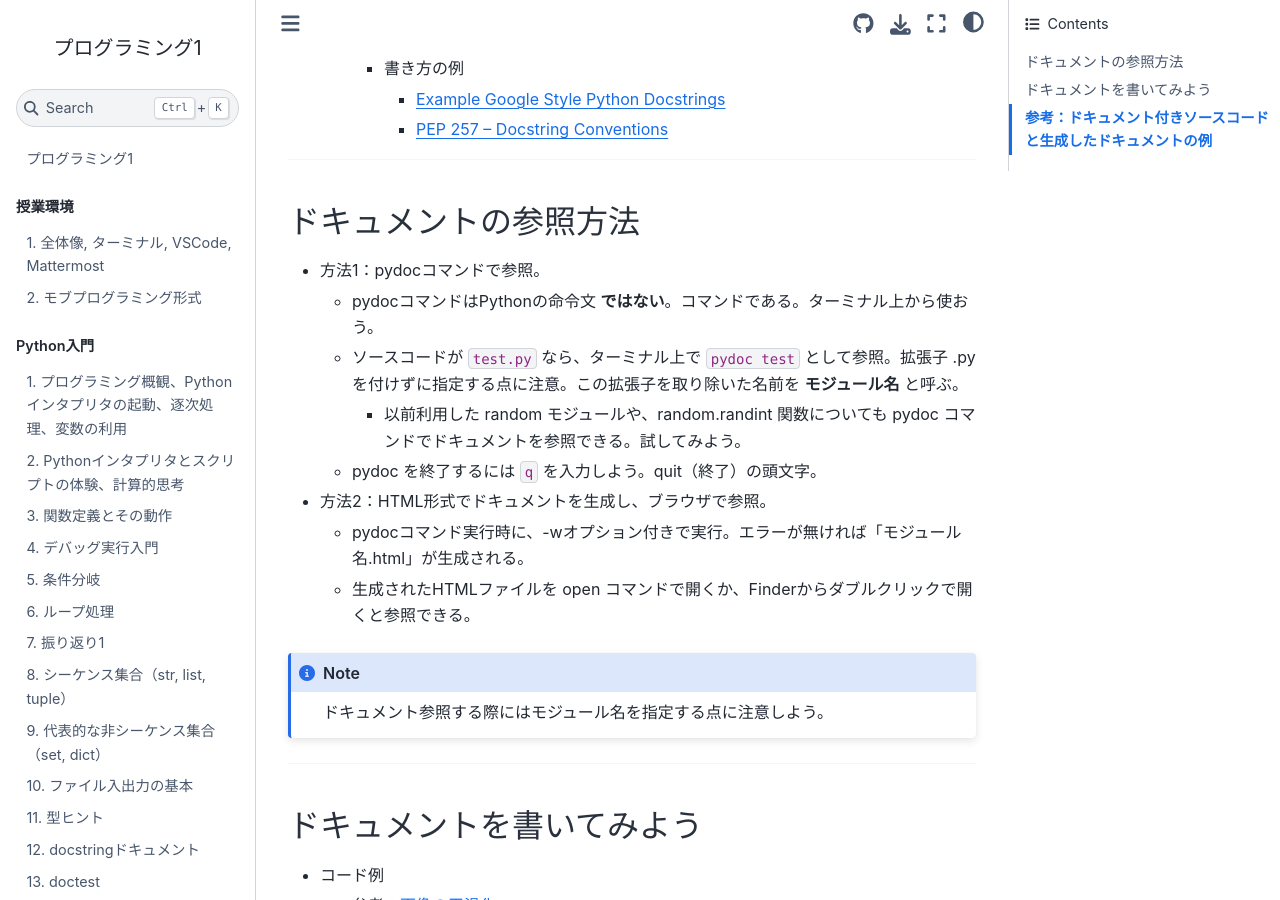
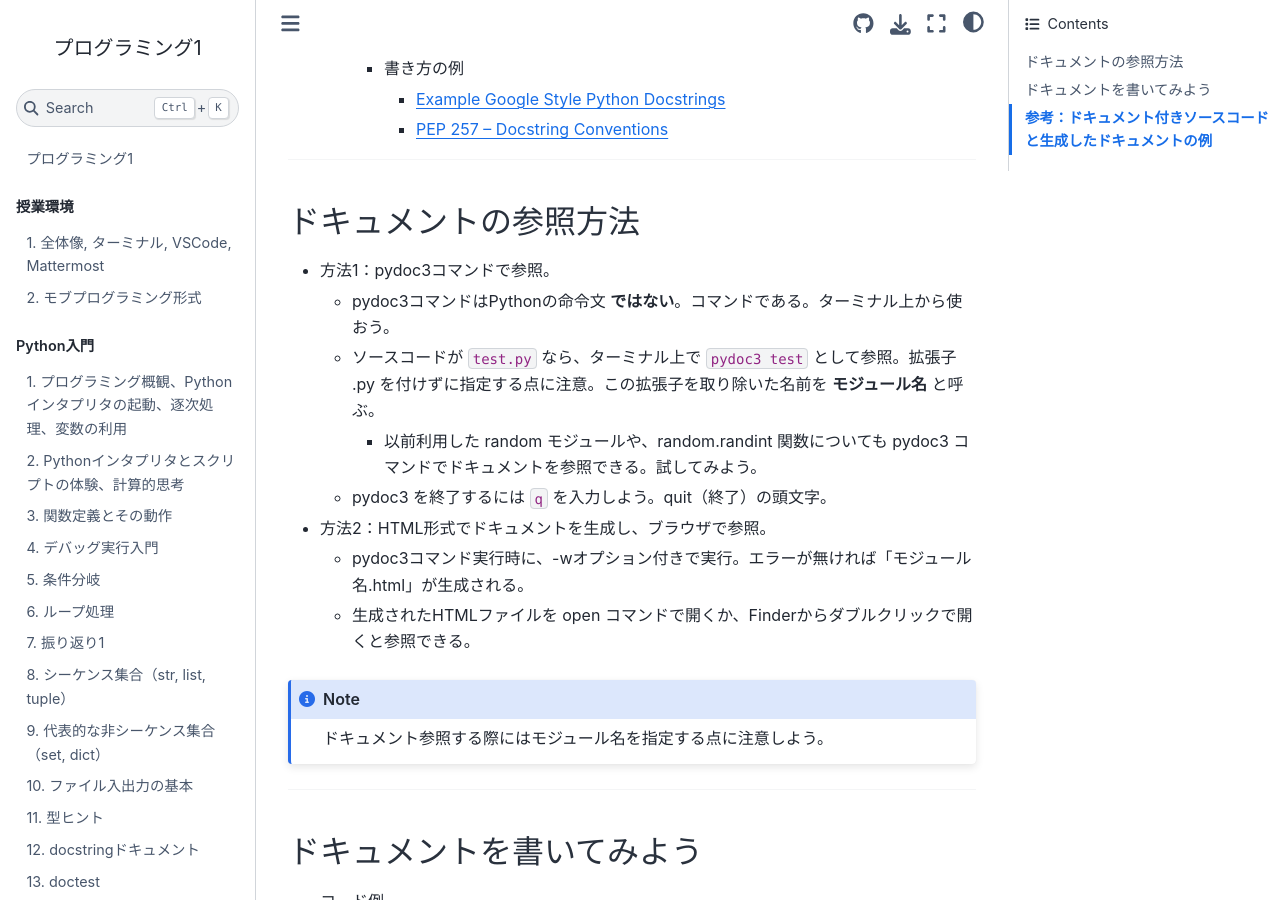
Before and after one commit to naltoma/python_intro2021, a Jupyter Book: the page built from docstring.md, in a window 1280 px wide and 900 px high, scrolled down 568 px. Built offline with Jupyter Book 1.0.4 settings and Sphinx 7.4.7 and the Sphinx Book theme 1.1.4, drawn with Linux system fonts in a browser that asks for light colours; some of the changed text lies outside the part shown.

Commit message:
pydoc -> pydoc3

`````diff
--- a/docstring.md
+++ b/docstring.md
@@ -19,13 +19,13 @@
 
 ---
 ## ドキュメントの参照方法
-- 方法1：pydocコマンドで参照。
-  - pydocコマンドはPythonの命令文 **ではない**。コマンドである。ターミナル上から使おう。
-  - ソースコードが ``test.py`` なら、ターミナル上で ``pydoc test`` として参照。拡張子 .py を付けずに指定する点に注意。この拡張子を取り除いた名前を **モジュール名** と呼ぶ。
-    - 以前利用した random モジュールや、random.randint 関数についても pydoc コマンドでドキュメントを参照できる。試してみよう。
-  - pydoc を終了するには ``q`` を入力しよう。quit（終了）の頭文字。
+- 方法1：pydoc3コマンドで参照。
+  - pydoc3コマンドはPythonの命令文 **ではない**。コマンドである。ターミナル上から使おう。
+  - ソースコードが ``test.py`` なら、ターミナル上で ``pydoc3 test`` として参照。拡張子 .py を付けずに指定する点に注意。この拡張子を取り除いた名前を **モジュール名** と呼ぶ。
+    - 以前利用した random モジュールや、random.randint 関数についても pydoc3 コマンドでドキュメントを参照できる。試してみよう。
+  - pydoc3 を終了するには ``q`` を入力しよう。quit（終了）の頭文字。
 - 方法2：HTML形式でドキュメントを生成し、ブラウザで参照。
-  - pydocコマンド実行時に、-wオプション付きで実行。エラーが無ければ「モジュール名.html」が生成される。
+  - pydoc3コマンド実行時に、-wオプション付きで実行。エラーが無ければ「モジュール名.html」が生成される。
   - 生成されたHTMLファイルを open コマンドで開くか、Finderからダブルクリックで開くと参照できる。
 
 ```{note}
@@ -97,7 +97,7 @@
 - 手順1：コードの準備。
   - 上記コードを averaging.py として保存。
 - 手順2：ドキュメント生成＆参照。（docstring書く前の状態を確認）
-  - ``pydoc -w averaging``
+  - ``pydoc3 -w averaging``
   - ``open averaging.html``
 - 手順3-1：ドキュメント記述1（ファイル全体）
   - ファイル冒頭に下記を記述。
@@ -150,7 +150,7 @@
   - docstringの書き方に代表的なスタイルがいくつかある。上記リンク先では reStructuredTextスタイル、Googleスタイル、Numpyスタイルが紹介されている。本授業では（當間が）比較的読みやすいと感じるGoogleスタイルでの記述例を取り上げた。
 
 ````{warning}
-**docstring形式で書いているつもりでも実際にはドキュメントとして扱われない** ことがある。例えば以下のコードをpydocでドキュメント生成して確認してみよう。
+**docstring形式で書いているつもりでも実際にはドキュメントとして扱われない** ことがある。例えば以下のコードを3でドキュメント生成して確認してみよう。
 
 ```python
 def multiply(value1, value2):
`````
